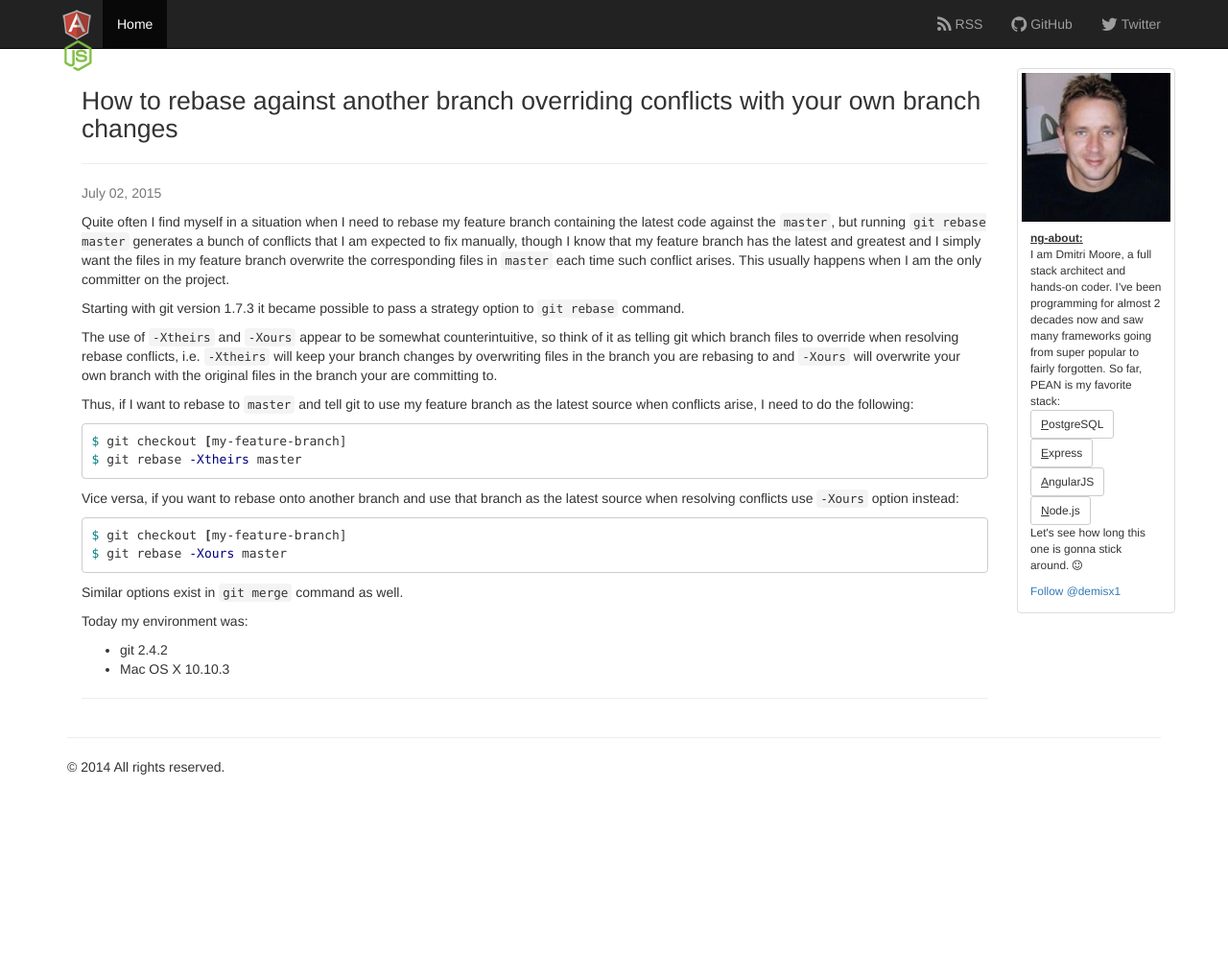
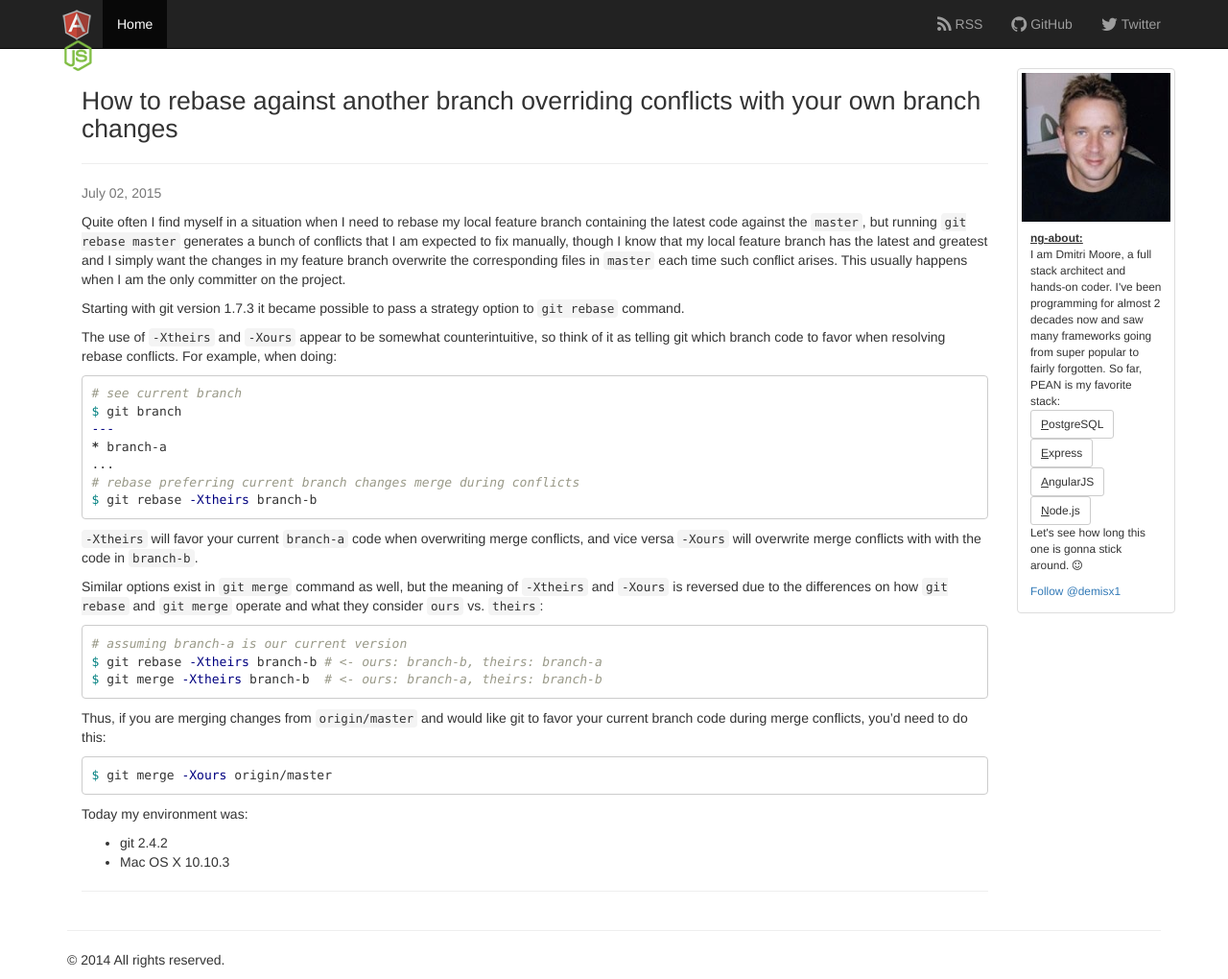
Before and after one commit to demisx/demisx.github.io, a Jekyll site: the page built from _posts/2015-07-02-git-rebase-keep-my-branch-changes.md, in a window 1280 px wide. Shown: the whole page at 96% size. Built offline with Jekyll 4.4.1, drawn with Linux system fonts in a browser that asks for light colours; nearby versions of some CDN libraries; Markdown is read by kramdown in place of the engine named in the settings; comment, search, counter and statistics services are not loaded; before the commit the page ends 900 px from its top, so only the background shows below that.

Commit message:
Update git rebase theirs vs ours page

````diff
--- a/_posts/2015-07-02-git-rebase-keep-my-branch-changes.md
+++ b/_posts/2015-07-02-git-rebase-keep-my-branch-changes.md
@@ -5,10 +5,10 @@ date:   2015-07-02 9:34:00
 categories: git rebase
 ---
 
-Quite often I find myself in a situation when I need to rebase my feature branch containing
+Quite often I find myself in a situation when I need to rebase my local feature branch containing
 the latest code against the `master`, but running `git rebase master` generates a bunch of
-conflicts that I am expected to fix manually, though I know that my feature branch
-has the latest and greatest and I simply want the files in my feature branch overwrite
+conflicts that I am expected to fix manually, though I know that my local feature branch
+has the latest and greatest and I simply want the changes in my feature branch overwrite
 the corresponding files in `master` each time such conflict arises.
 This usually happens when I am the only committer on the project.
 
@@ -17,28 +17,37 @@ This usually happens when I am the only committer on the project.
 Starting with git version 1.7.3 it became possible to pass a strategy option to `git rebase` command.
 
 The use of `-Xtheirs` and `-Xours` appear to be somewhat counterintuitive, so think of it as telling
-git which branch files to override when resolving rebase conflicts, i.e. `-Xtheirs` will keep
-your branch changes by overwriting files in the branch you are rebasing to and `-Xours` will
-overwrite your own branch with the original files in the branch your are committing to.
+git which branch code to favor when resolving rebase conflicts. For example, when doing:
 
-Thus, if I want to rebase to `master` and tell git to use my feature branch as the latest source when
-conflicts arise, I need to do the following:
-
-```bash
-$ git checkout [my-feature-branch]
-$ git rebase -Xtheirs master
+```sh
+# see current branch
+$ git branch
+---
+* branch-a
+...
+# rebase preferring current branch changes merge during conflicts
+$ git rebase -Xtheirs branch-b
 ```
 
-Vice versa, if you want to rebase onto another branch and use that branch as the latest source when
-resolving conflicts use `-Xours` option instead:
+`-Xtheirs` will favor your current `branch-a` code when overwriting merge conflicts,
+and vice versa `-Xours` will  overwrite merge conflicts with with the code in `branch-b`.
 
-```bash
-$ git checkout [my-feature-branch]
-$ git rebase -Xours master
+Similar options exist in `git merge` command as well, but the meaning of `-Xtheirs` and `-Xours` is
+reversed due to the differences on how `git rebase` and `git merge` operate and what they consider
+`ours` vs. `theirs`:
+
+```sh
+# assuming branch-a is our current version
+$ git rebase -Xtheirs branch-b # <- ours: branch-b, theirs: branch-a
+$ git merge -Xtheirs branch-b  # <- ours: branch-a, theirs: branch-b
 ```
 
+Thus, if you are merging changes from `origin/master` and would like
+git to favor your current branch code during merge conflicts, you'd need to do this:
 
-Similar options exist in `git merge` command as well.
+```sh
+$ git merge -Xours origin/master
+```
 
 Today my environment was:
 
````
